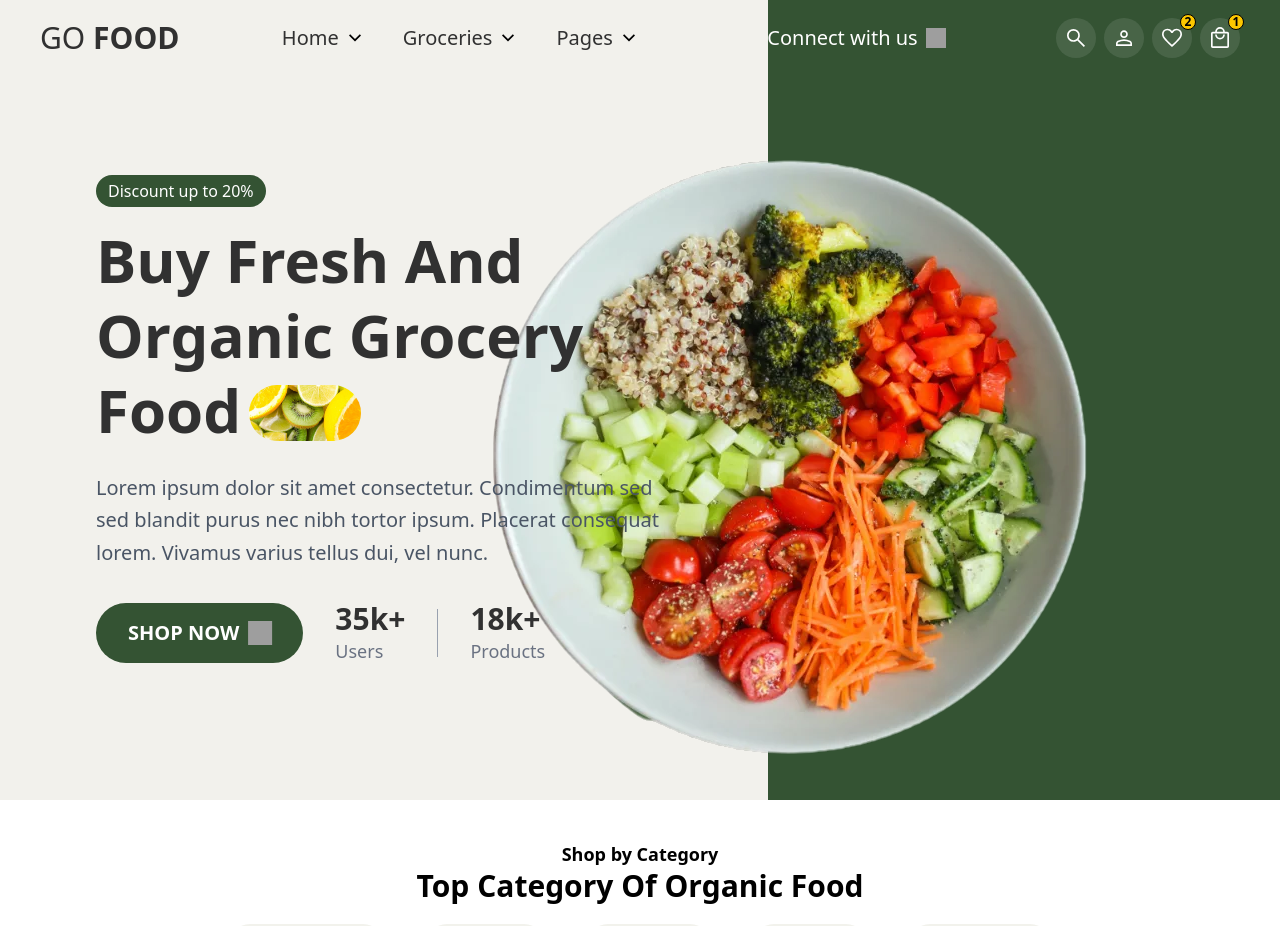
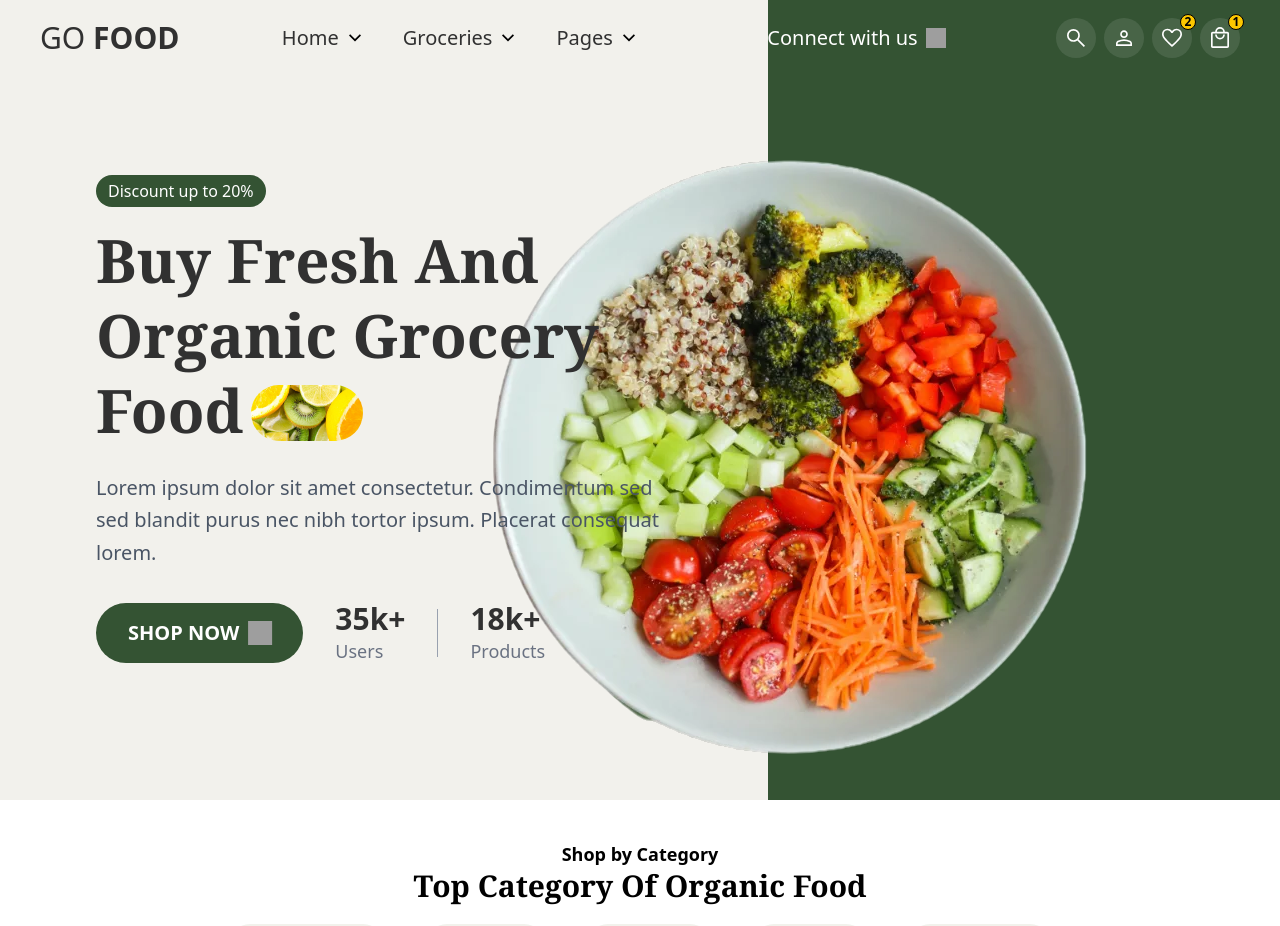
Before and after one commit to atul030702/food-landing-page, a React (Vite) app: page / in a window 1280 px wide. Shown: the top 926 px of the page. Built offline with nearby package versions, Linux system fonts and the light colour scheme; no server answers; grey boxes are pictures that could not be loaded.

Commit message:
font and minor adjustments

```diff
--- a/src/components/Banner.jsx
+++ b/src/components/Banner.jsx
@@ -20,7 +20,7 @@ const Banner = () => {
                         Discount up to 20%
                     </div>
 
-                    <h1 className="text-3xl sm:text-4xl md:text-5xl lg:text-5xl xl:text-6xl font-semibold leading-tight mb-6">
+                    <h1 className="text-3xl sm:text-4xl md:text-5xl lg:text-5xl xl:text-6xl font-semibold leading-tight mb-6 font-serif">
                         Buy Fresh And Organic Grocery{" "}
                         <span className="relative inline-block">
                             Food
@@ -36,8 +36,8 @@ const Banner = () => {
                     </h1>
 
 
-                    <p className="text-base sm:text-lg md:text-xl text-gray-600 mb-8 leading-relaxed max-w-xl mx-auto lg:mx-0">
-                        Lorem ipsum dolor sit amet consectetur. Condimentum sed sed blandit purus nec nibh tortor ipsum. Placerat consequat lorem. Vivamus varius tellus dui, vel nunc.
+                    <p className="text-base sm:text-lg md:text-xl text-gray-600 mb-8 leading-relaxed max-w-xl mx-auto lg:mx-0 font-sans">
+                        Lorem ipsum dolor sit amet consectetur. Condimentum sed sed blandit purus nec nibh tortor ipsum. Placerat consequat lorem.
                     </p>
 
                     <div className="flex flex-col sm:flex-row items-center justify-center lg:justify-start gap-6 sm:gap-8">
--- a/src/components/FoodCatalog.jsx
+++ b/src/components/FoodCatalog.jsx
@@ -10,7 +10,7 @@ const FoodCatalog = () => {
         <div className="flex flex-col items-center justify-start mt-5 sm:mt-7 md:mt-10">
 
             <h3 className="text-base md:text-lg sm:text-[1rem] font-semibold">Shop by Category</h3>
-            <h1 className="text-xl md:text-3xl sm:text-3xl font-bold">Top Category Of Organic Food</h1>
+            <h1 className="text-xl md:text-3xl sm:text-3xl font-bold font-serif">Top Category Of Organic Food</h1>
 
             <div className="catalog w-full px-5 my-5 flex justify-center items-center overflow-x-auto">
                 {categoryNames.map((category, index) => (
--- a/src/components/ItemCategory.jsx
+++ b/src/components/ItemCategory.jsx
@@ -42,7 +42,7 @@ const ItemCategory = ({ categoryName }) => {
                     className="w-full my-2 sm:w-1/2 md:w-1/2 flex items-center justify-start"
                 >
                     <img
-                        className="p-2 rounded-full size-25 sm:size-30 md:size-40"
+                        className="p-2 rounded-full size-25 sm:size-30 md:size-30"
                         src={meal?.strMealThumb}
                         alt={meal?.strMeal}
                         loading="lazy"
```
